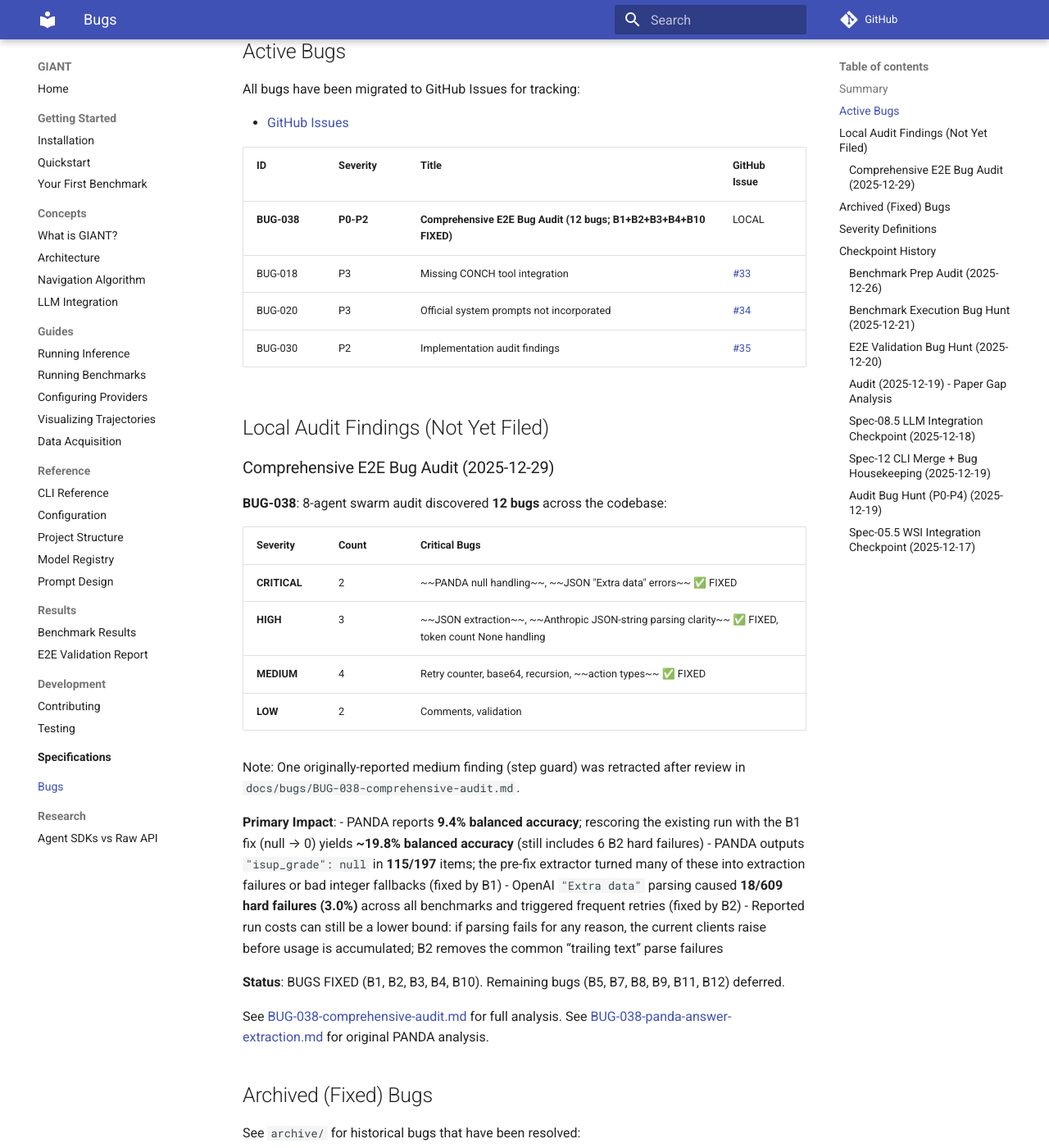
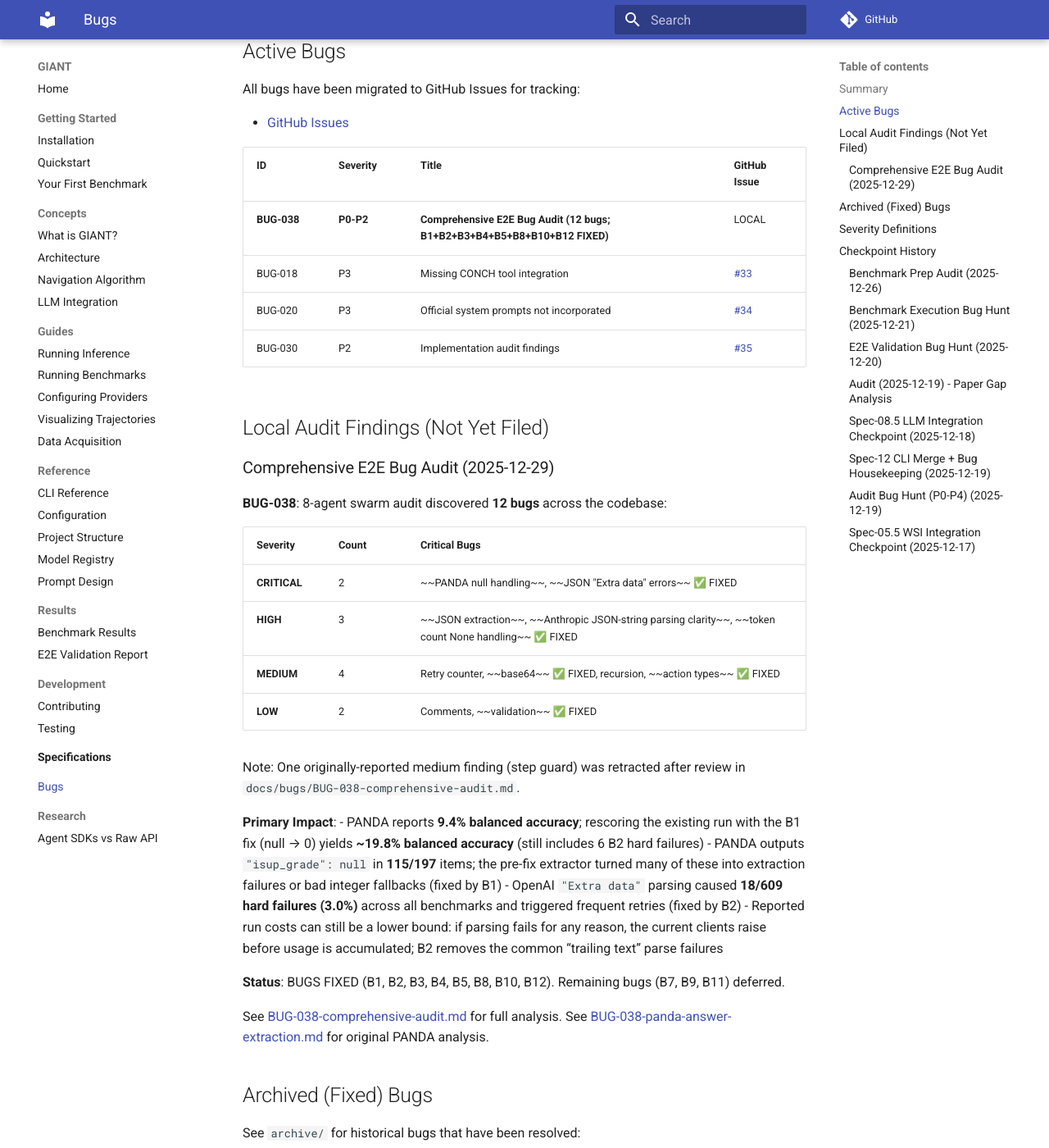
Before and after one commit to The-Obstacle-Is-The-Way/gigapixel-goblin, an MkDocs documentation site: the page built from docs/bugs/README.md, in a window 1280 px wide and 1400 px high, scrolled down 293 px. Shown: the whole window at 82% size. Built offline with MkDocs 1.6.1 and Material for MkDocs 9.7.7, drawn with Linux system fonts in a browser that asks for light colours; comment, search, counter and statistics services are not loaded.

Commit message:
docs: update BUG-038 summary to reflect B5, B8, B12 as FIXED
Sync summary documents with individual bug specs after defensive
validation fixes were implemented. All 825 tests pass.

```diff
--- a/docs/bugs/README.md
+++ b/docs/bugs/README.md
@@ -14,7 +14,7 @@ All bugs have been migrated to GitHub Issues for tracking:
 
 | ID | Severity | Title | GitHub Issue |
 |----|----------|-------|--------------|
-| **BUG-038** | **P0-P2** | **Comprehensive E2E Bug Audit (12 bugs; B1+B2+B3+B4+B10 FIXED)** | LOCAL |
+| **BUG-038** | **P0-P2** | **Comprehensive E2E Bug Audit (12 bugs; B1+B2+B3+B4+B5+B8+B10+B12 FIXED)** | LOCAL |
 | BUG-018 | P3 | Missing CONCH tool integration | [#33](https://github.com/The-Obstacle-Is-The-Way/gigapixel-goblin/issues/33) |
 | BUG-020 | P3 | Official system prompts not incorporated | [#34](https://github.com/The-Obstacle-Is-The-Way/gigapixel-goblin/issues/34) |
 | BUG-030 | P2 | Implementation audit findings | [#35](https://github.com/The-Obstacle-Is-The-Way/gigapixel-goblin/issues/35) |
@@ -28,9 +28,9 @@ All bugs have been migrated to GitHub Issues for tracking:
 | Severity | Count | Critical Bugs |
 |----------|-------|---------------|
 | **CRITICAL** | 2 | ~~PANDA null handling~~, ~~JSON "Extra data" errors~~ ✅ FIXED |
-| **HIGH** | 3 | ~~JSON extraction~~, ~~Anthropic JSON-string parsing clarity~~ ✅ FIXED, token count None handling |
-| **MEDIUM** | 4 | Retry counter, base64, recursion, ~~action types~~ ✅ FIXED |
-| **LOW** | 2 | Comments, validation |
+| **HIGH** | 3 | ~~JSON extraction~~, ~~Anthropic JSON-string parsing clarity~~, ~~token count None handling~~ ✅ FIXED |
+| **MEDIUM** | 4 | Retry counter, ~~base64~~ ✅ FIXED, recursion, ~~action types~~ ✅ FIXED |
+| **LOW** | 2 | Comments, ~~validation~~ ✅ FIXED |
 
 Note: One originally-reported medium finding (step guard) was retracted after review in `docs/bugs/BUG-038-comprehensive-audit.md`.
 
@@ -40,7 +40,7 @@ Note: One originally-reported medium finding (step guard) was retracted after re
 - OpenAI `"Extra data"` parsing caused **18/609 hard failures (3.0%)** across all benchmarks and triggered frequent retries (fixed by B2)
 - Reported run costs can still be a lower bound: if parsing fails for any reason, the current clients raise before usage is accumulated; B2 removes the common “trailing text” parse failures
 
-**Status**: BUGS FIXED (B1, B2, B3, B4, B10). Remaining bugs (B5, B7, B8, B9, B11, B12) deferred.
+**Status**: BUGS FIXED (B1, B2, B3, B4, B5, B8, B10, B12). Remaining bugs (B7, B9, B11) deferred.
 
 See [BUG-038-comprehensive-audit.md](./BUG-038-comprehensive-audit.md) for full analysis.
 See [BUG-038-panda-answer-extraction.md](./BUG-038-panda-answer-extraction.md) for original PANDA analysis.
```
Also changed, not shown: docs/bugs/BUG-038-comprehensive-audit.md (+4 -4 lines).
